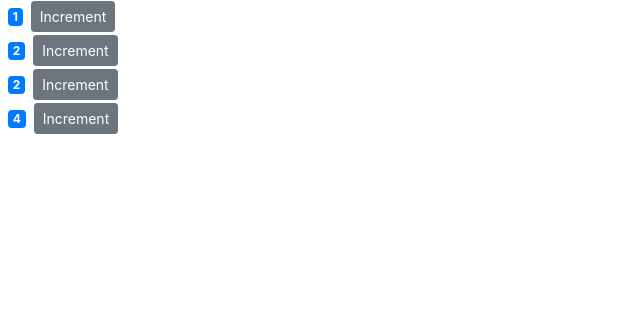
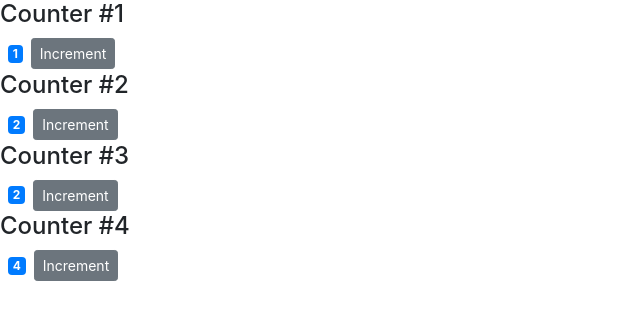
Before and after one commit to sumandari/react-with-mosh, a React (Create React App) app: page / in a window 1280 px wide. Shown: the top 320 px of the page, without its empty margins (0-640 px from the left). Built offline with nearby package versions, Linux system fonts and the light colour scheme.

Commit message:
passing children #1

```diff
--- a/src/components/counter.jsx
+++ b/src/components/counter.jsx
@@ -10,8 +10,10 @@
   };
 
   render() {
+    console.log("props", this.props);
     return (
       <div>
+        {this.props.children}
         <span className={this.getBadgeClasses()}>{this.formatCount()}</span>
         <button
           onClick={this.handleIncrement}
--- a/src/components/counters.jsx
+++ b/src/components/counters.jsx
@@ -15,7 +15,9 @@
     return (
       <div>
         {this.state.counters.map((counter) => (
-          <Counter key={counter.id} value={counter.value} selected />
+          <Counter key={counter.id} value={counter.value} selected>
+            <h4>Counter #{counter.id}</h4>
+          </Counter>
         ))}
       </div>
     );
```
